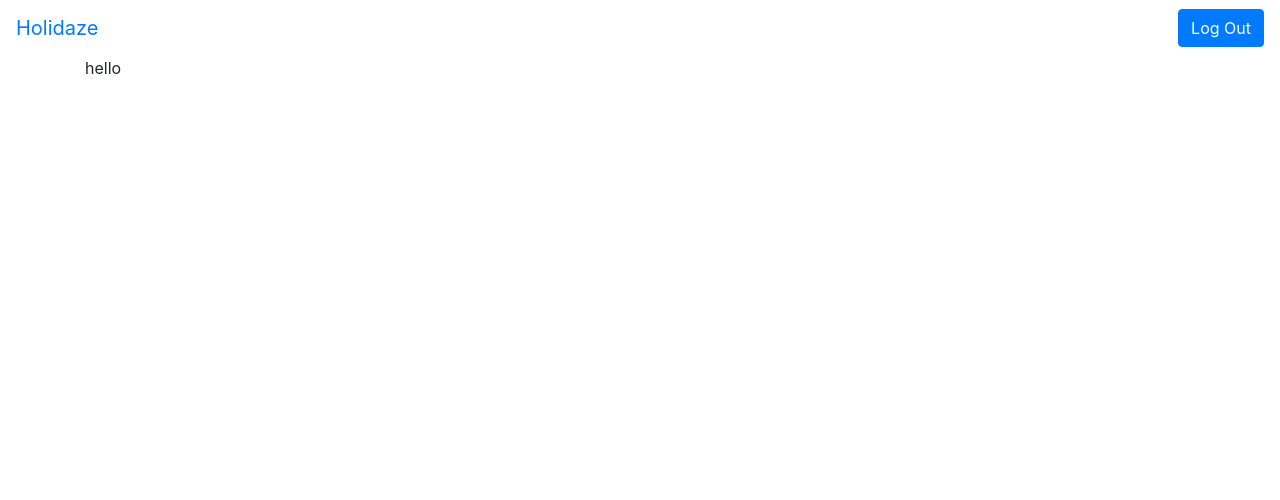
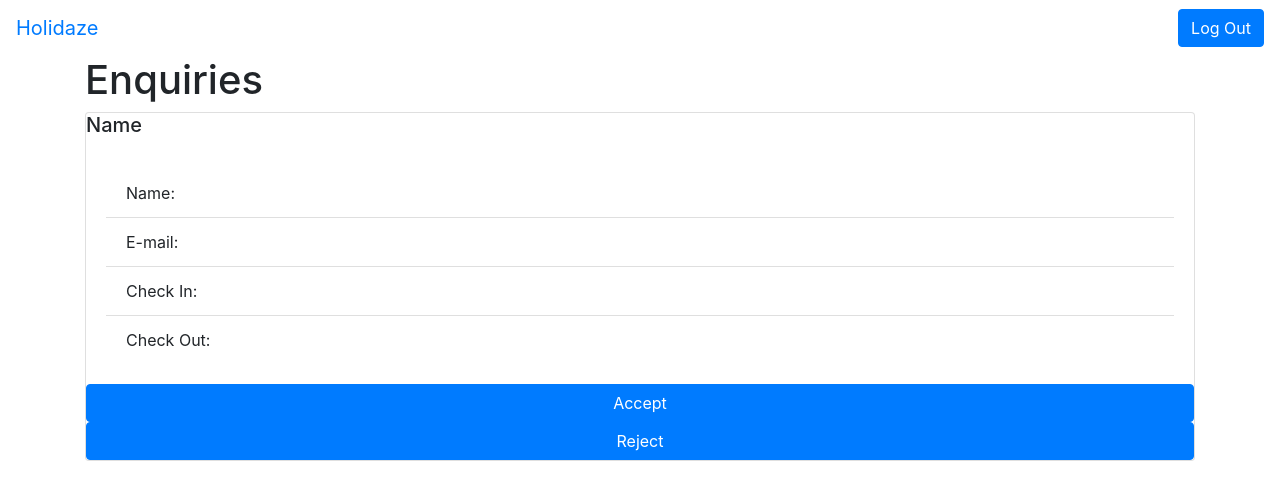
Before and after one commit to ca2roaldsoy/ProjectExam-2, a React (Create React App) app: page /enquiries in a window 1280 px wide. Shown: the top 500 px of the page. Built offline with nearby package versions, Linux system fonts and the light colour scheme; no server answers.

Commit message:
added layout and updated filename

```diff
--- a/src/components/adminSite/enquiries/Enquiries.js
+++ b/src/components/adminSite/enquiries/Enquiries.js
@@ -1,5 +1,6 @@
 import React, { useEffect } from "react";
 import { BASE_URL, headers } from "../../../constants/api";
+import EnquiryDetails from "./EnquiriesDetails";
 
 function Enquiries() {
   const url = BASE_URL + "enquiries";
@@ -13,7 +14,12 @@ function Enquiries() {
     // eslint-disable-next-line react-hooks/exhaustive-deps
   }, []);
 
-  return <div>hello</div>;
+  return (
+    <>
+      <h1>Enquiries</h1>
+      <EnquiryDetails />
+    </>
+  );
 }
 
 export default Enquiries;
--- /dev/null
+++ b/src/components/adminSite/enquiries/EnquiriesDetails.js
@@ -0,0 +1,24 @@
+import React from "react";
+import Card from "react-bootstrap/Card";
+import ListGroup from "react-bootstrap/ListGroup";
+import Button from "react-bootstrap/Button";
+
+function EnquiriesDetails() {
+  return (
+    <Card>
+      <Card.Title>Name</Card.Title>
+      <Card.Body>
+        <ListGroup variant="flush">
+          <ListGroup.Item>Name:</ListGroup.Item>
+          <ListGroup.Item>E-mail:</ListGroup.Item>
+          <ListGroup.Item>Check In:</ListGroup.Item>
+          <ListGroup.Item>Check Out:</ListGroup.Item>
+        </ListGroup>
+      </Card.Body>
+      <Button>Accept</Button>
+      <Button>Reject</Button>
+    </Card>
+  );
+}
+
+export default EnquiriesDetails;
```
Also changed, not shown: src/components/adminSite/enquiries/EnquiruesDetails.js (deleted, +0 -22 lines).
